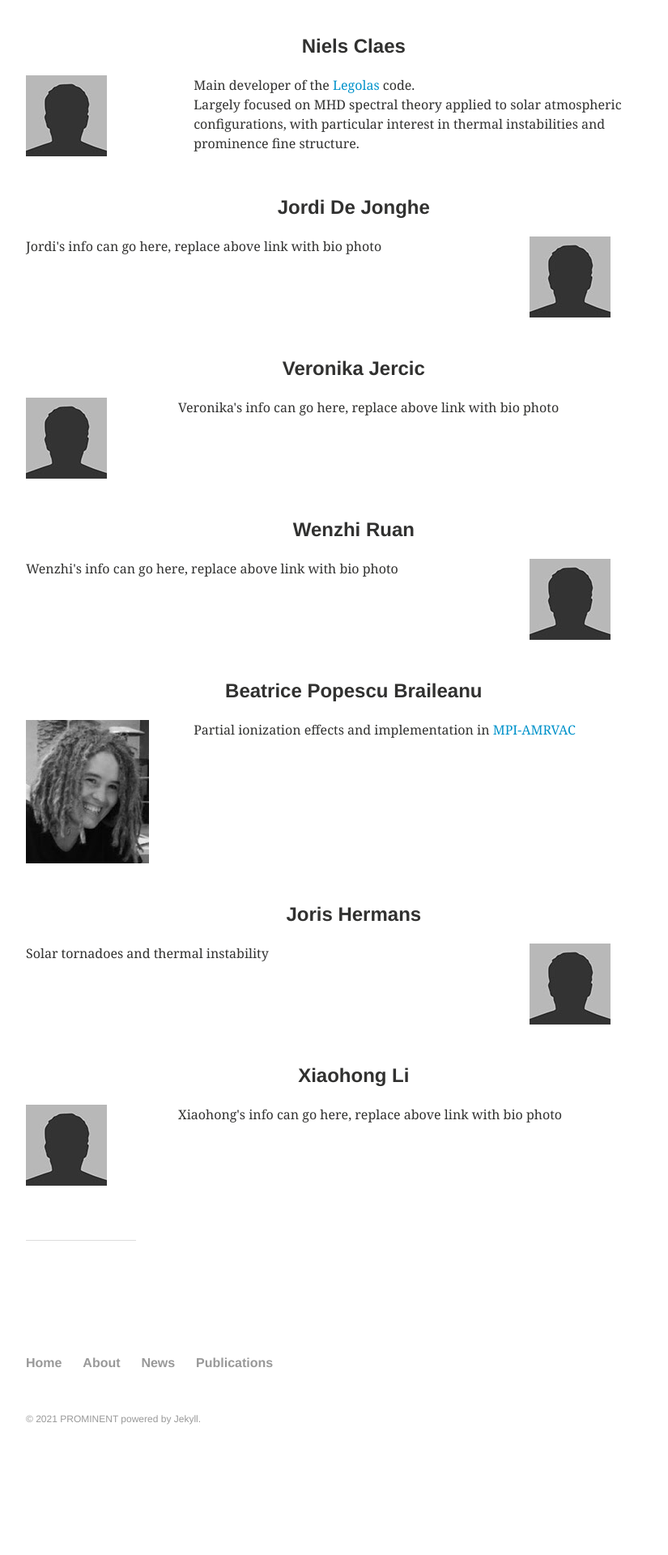
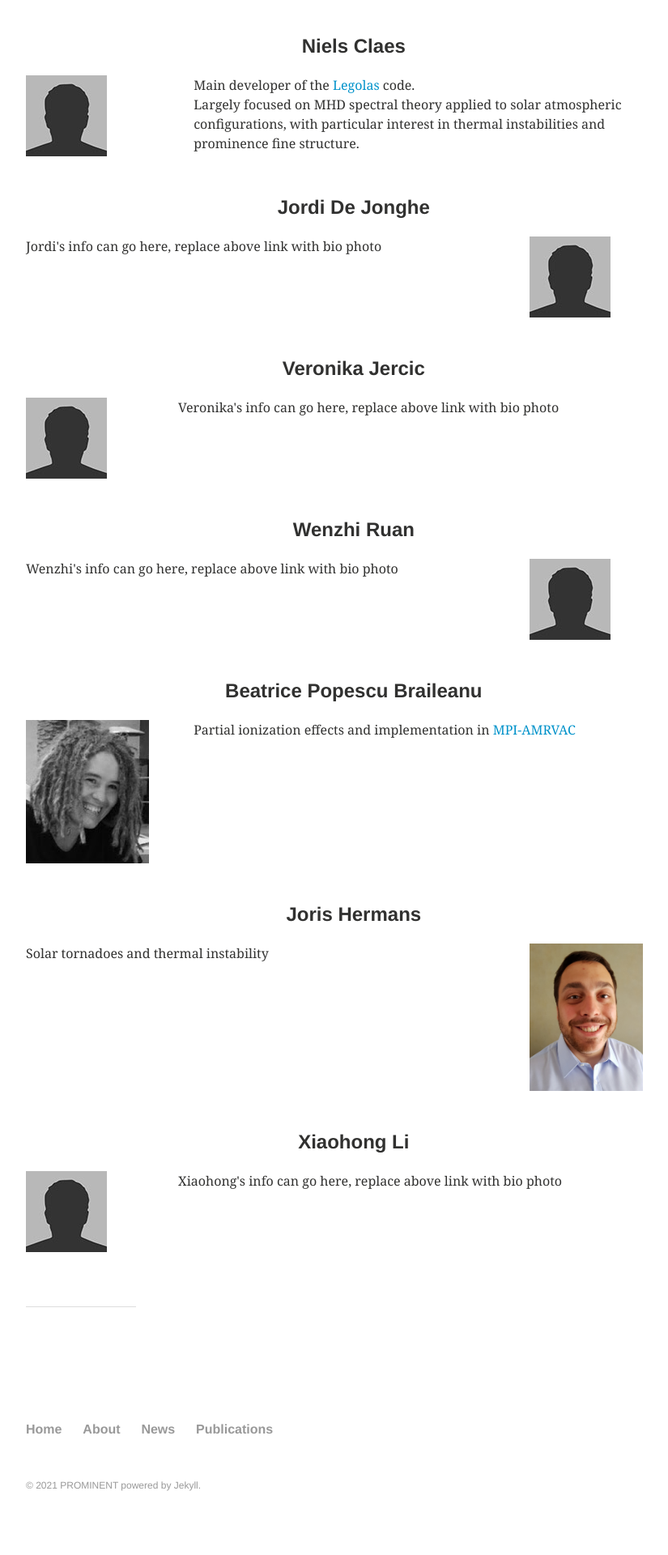
Before and after one commit to erc-prominent/erc-prominent.github.io, a Jekyll site: the page built from team/index.md, in a window 1280 px wide. Shown: the part 748-2668 px from the top of the page at 81% size, without its empty margins (64-889 px from the left). Built offline with Jekyll 4.4.1, drawn with Linux system fonts in a browser that asks for light colours; before the commit the page ends 2586 px from its top, so only the background shows below that.

Commit message:
Added bio photo

```diff
--- a/team/index.md
+++ b/team/index.md
@@ -97,7 +97,7 @@ share: false
 <ul class="th-grid_right">
   <h4 style="text-align:center">Joris Hermans</h4>
   <li>
-    <a href="jorishermans"><img src="{{ site.url }}/images/bio-photo.jpg"></a>
+    <a href="jorishermans"><img src="{{ site.url }}/images/bio-photo-Joris.jpg" width="140" ></a>
   </li>
 
   Solar tornadoes and thermal instability
```
Also changed, not shown: images/bio-photo-Joris.jpg (added).
